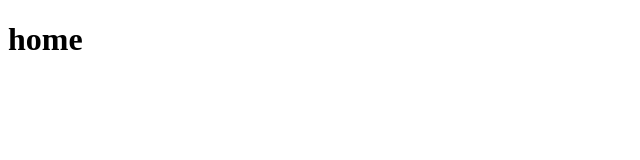
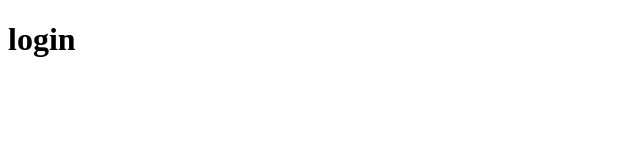
Before and after one commit to Teaghes-Haile/centralizedworkflow, a plain HTML site: page src/login.html in a window 1280 px wide. Shown: the full height of the page, 0-640 px from the left. Drawn offline with Linux system fonts and the light colour scheme.

Commit message:
done written

```diff
--- a/src/login.html
+++ b/src/login.html
@@ -6,7 +6,7 @@
     <title> Git workflow project </title>
 </head>
 <body>
-    <h1> home </h1>
+    <h1> login </h1>
 
 </body>
 </html>
```
